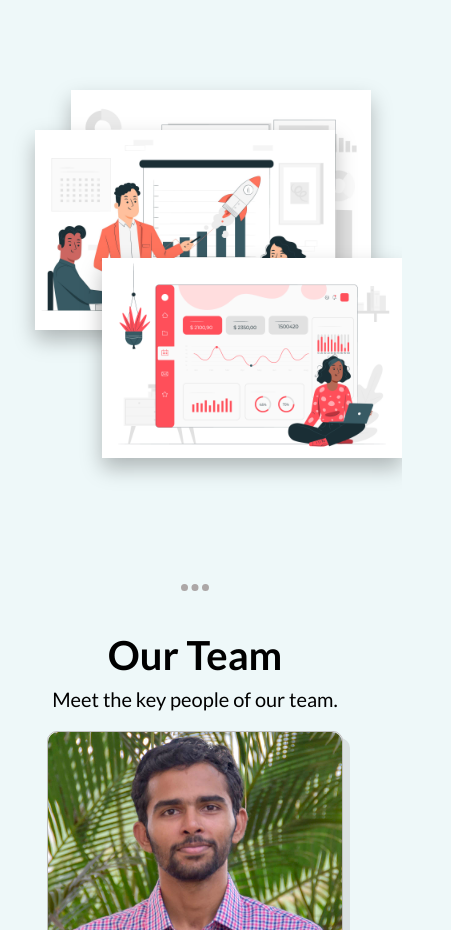
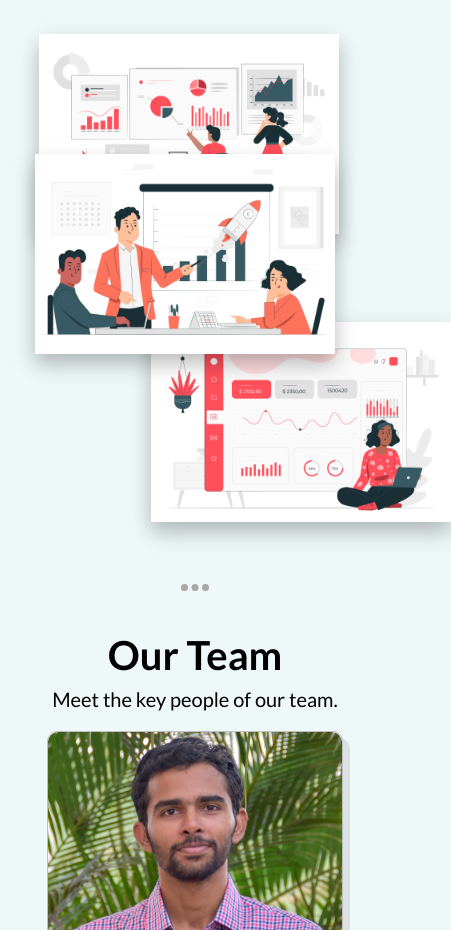
Before and after one commit to dev-bhavya/aboutus, a plain HTML site: page index.html in a window 390 px wide. Shown: the part 2089-3019 px from the top of the page, 451 px wide, since content can reach past the window. Drawn offline with Linux system fonts and the light colour scheme.

Commit message:
Add files via upload

```diff
--- a/index.html
+++ b/index.html
@@ -98,7 +98,7 @@
                     </div>
                 </div>
             </div>
-            <div class="about-item about-item2">
+            <div class="about-item about-item2 compo2">
                 <div class="about-illustration">
                     <img src="ill1.jpg" alt="ill1" class="ill1 composition__photo composition__photo--p1">
                     <img src="ill2.jpg" alt="ill1" class="ill1 composition__photo composition__photo--p2">
--- a/style.css
+++ b/style.css
@@ -603,6 +603,9 @@ body {
     .compo1 {
         display: none;
     }
+    .compo2 {
+
+    }
 }
 
 @media screen and (max-width: 600px) {
@@ -664,3 +667,20 @@ body {
         height: auto;
     }
 }
+
+@media screen  and (max-width: 600px) {
+    .composition__photo--p1 {
+        left: 0rem;
+        top: 0rem;
+    }
+    .composition__photo--p2 {
+        right: 1rem;
+        top: 7.5rem;
+        z-index: 3;
+    }
+    .composition__photo--p3 {
+        left: 7rem;
+        top: 18rem;
+        z-index: 2;
+    }
+}
```
